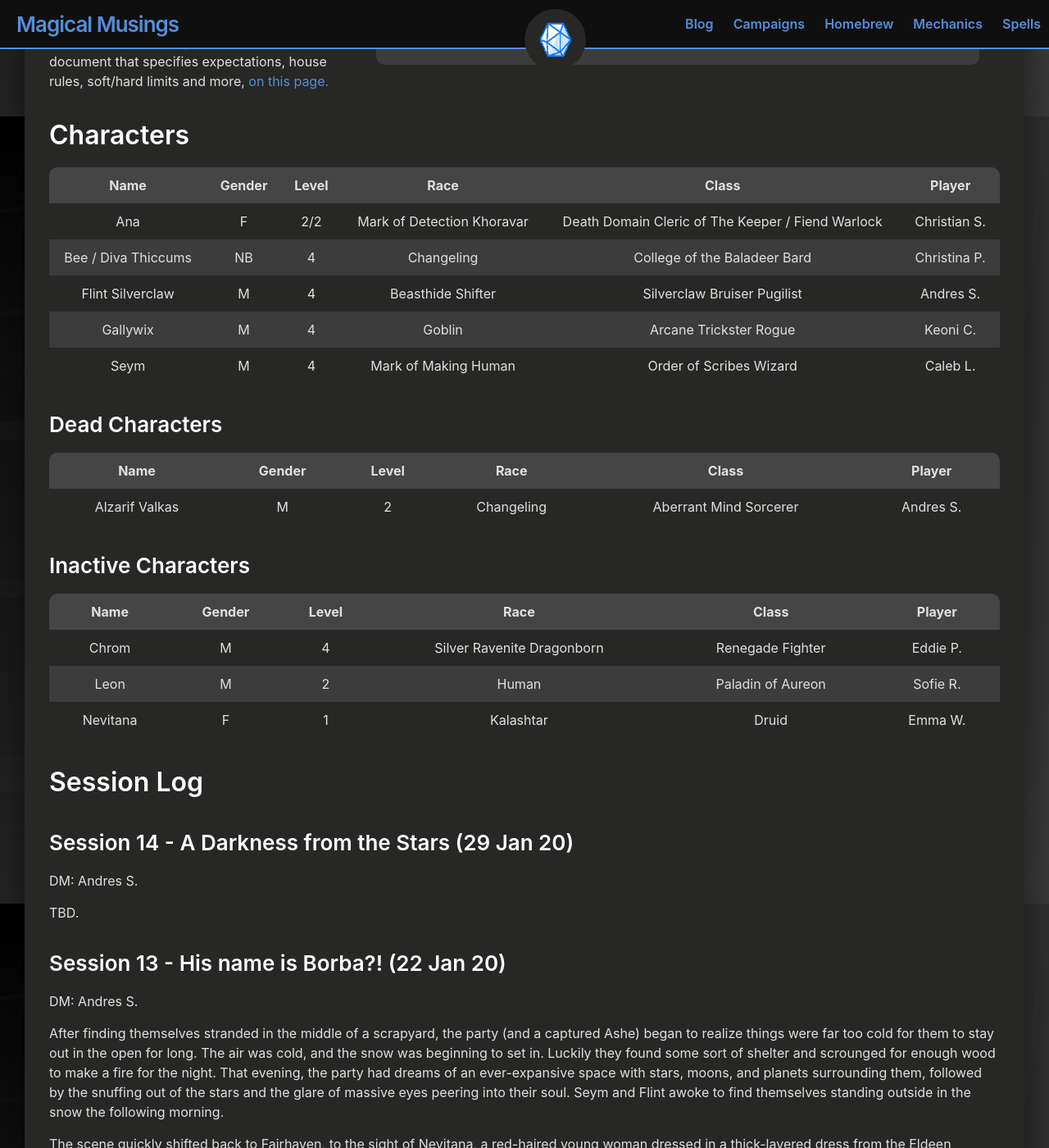
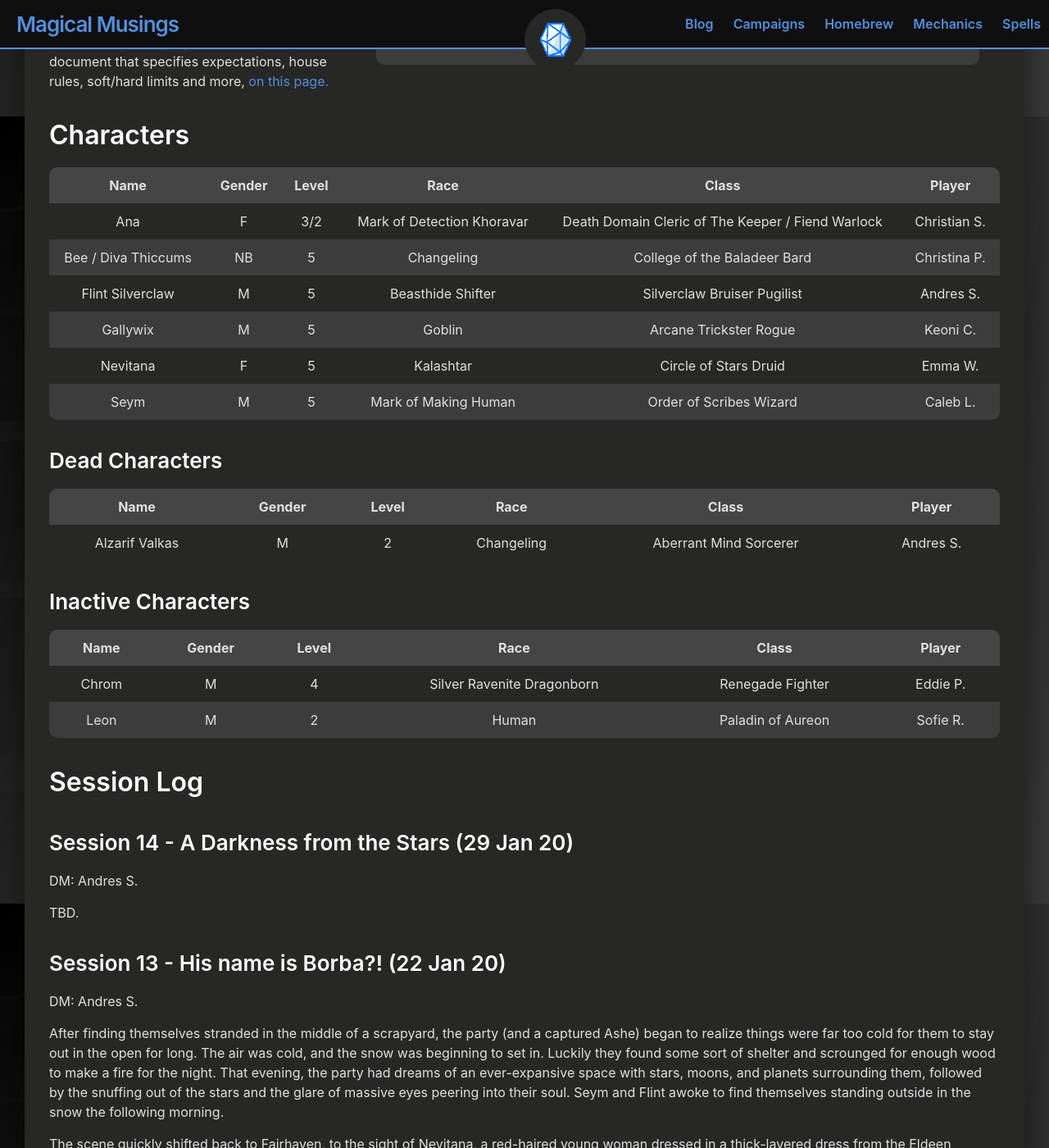
Before and after one commit to andersthemagi/magicalmusings.github.io, a Jekyll site: the page built from _posts/campaigns/free lances/2020-10-05-campaign-free-lances.md, in a window 1280 px wide and 1400 px high, scrolled down 818 px. Shown: the whole window at 82% size. Built offline with Jekyll 4.4.1, drawn with Linux system fonts in a browser that asks for light colours.

Commit message:
Update 2020-10-05-campaign-free-lances.md

```diff
--- a/_posts/campaigns/free lances/2020-10-05-campaign-free-lances.md
+++ b/_posts/campaigns/free lances/2020-10-05-campaign-free-lances.md
@@ -43,11 +43,12 @@ You can read our party's "adventurer's accord," a document that specifies expect
 
 |Name|Gender|Level|Race|Class|Player|
 |:--:|:---:|:--:|:---:|:----:|:----:|
-|Ana|F|2/2|Mark of Detection Khoravar|Death Domain Cleric of The Keeper / Fiend Warlock|Christian S.|
-|Bee / Diva Thiccums|NB|4|Changeling|College of the Baladeer Bard|Christina P.|
-|Flint Silverclaw|M|4|Beasthide Shifter|Silverclaw Bruiser Pugilist|Andres S.|
-|Gallywix|M|4|Goblin|Arcane Trickster Rogue|Keoni C.|
-|Seym|M|4|Mark of Making Human|Order of Scribes Wizard|Caleb L.|
+|Ana|F|3/2|Mark of Detection Khoravar|Death Domain Cleric of The Keeper / Fiend Warlock|Christian S.|
+|Bee / Diva Thiccums|NB|5|Changeling|College of the Baladeer Bard|Christina P.|
+|Flint Silverclaw|M|5|Beasthide Shifter|Silverclaw Bruiser Pugilist|Andres S.|
+|Gallywix|M|5|Goblin|Arcane Trickster Rogue|Keoni C.|
+|Nevitana|F|5|Kalashtar|Circle of Stars Druid|Emma W.|
+|Seym|M|5|Mark of Making Human|Order of Scribes Wizard|Caleb L.|
 
 ### Dead Characters
 
@@ -61,7 +62,6 @@ You can read our party's "adventurer's accord," a document that specifies expect
 |:--:|:---:|:--:|:---:|:----:|:----:|
 |Chrom|M|4|Silver Ravenite Dragonborn|Renegade Fighter|Eddie P.|
 |Leon|M|2|Human|Paladin of Aureon|Sofie R.|
-|Nevitana|F|1|Kalashtar|Druid|Emma W.|
 
 ## Session Log
 
```
